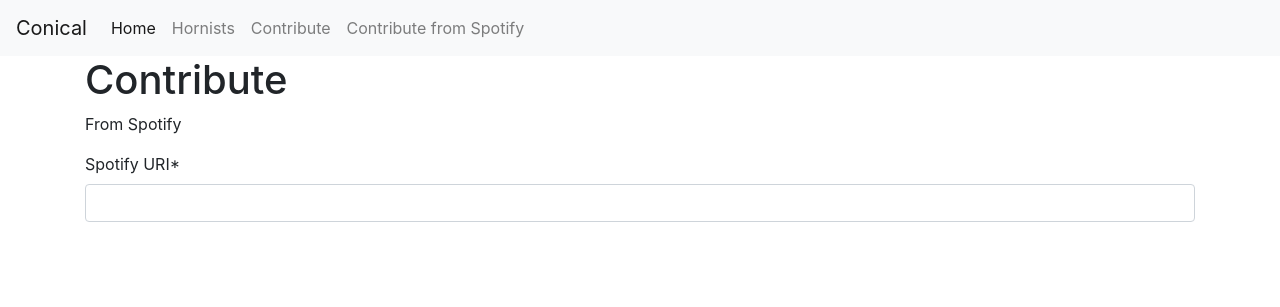
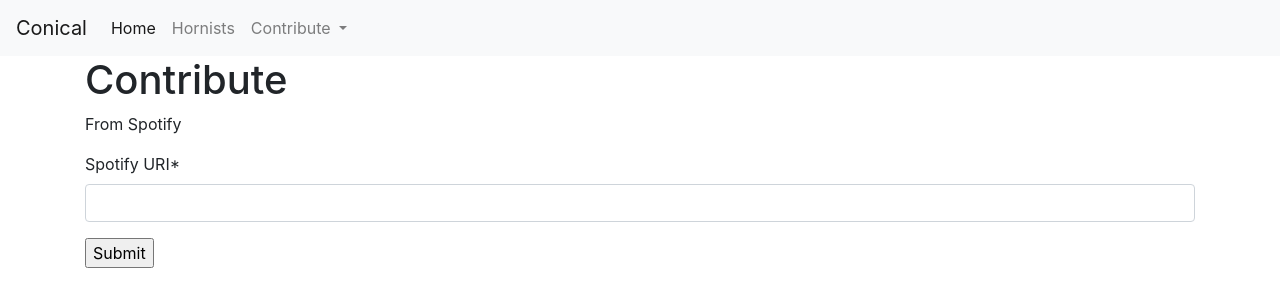
Before and after one commit to ajpfahnl/hornmusic, a Django app: page /contributespot/ in a window 1280 px wide. Shown: the top 307 px of the page. Run offline with Django 3.2, Linux system fonts and the light colour scheme; some libraries are stand-ins or nearby versions.

Commit message:
dropdown menu, fix submit button spotcontrib

```diff
--- a/music/templates/music/base.html
+++ b/music/templates/music/base.html
@@ -14,13 +14,21 @@
         <button class="navbar-toggler" type="button" data-toggle="collapse" data-target="#navbarNavAltMarkup" aria-controls="navbarNavAltMarkup" aria-expanded="false" aria-label="Toggle navigation">
           <span class="navbar-toggler-icon"></span>
         </button>
-        <div class="collapse navbar-collapse" id="navbarNavAltMarkup">
-          <div class="navbar-nav">
+        <div class="collapse navbar-collapse" id="navbarNavDropdown">
+          <ul class="navbar-nav">
             <a class="nav-link active" href="{% url 'music:index' %}">Home <span class="sr-only">(current)</span></a>
             <a class="nav-link" href="{% url 'music:hornists' %}">Hornists</a>
-            <a class="nav-link" href="{% url 'music:contribute' 'new' %}">Contribute</a>
-            <a class="nav-link" href="{% url 'music:contributespot' %}">Contribute from Spotify</a>
-          </div>
+
+            <li class="nav-item dropdown">
+              <a class="nav-link dropdown-toggle" href="#" id="navbarDropdownMenuLink" role="button" data-toggle="dropdown" aria-haspopup="true" aria-expanded="false">
+                Contribute
+              </a>
+              <div class="dropdown-menu" aria-labelledby="navbarDropdownMenuLink">
+                <a class="dropdown-item" href="{% url 'music:contribute' 'new' %}">Contribute Manually</a>
+                <a class="dropdown-item" href="{% url 'music:contributespot' %}">Contribute from Spotify</a>
+              </div>
+            </li>
+          </ul>
         </div>
     </nav>
     <!--Error-->
--- a/music/templates/music/contributespot.html
+++ b/music/templates/music/contributespot.html
@@ -8,4 +8,5 @@
     {% csrf_token %}
     {{ form|crispy }}
 </form>
+<input type="submit" value="Submit">
 {% endblock %}
```
